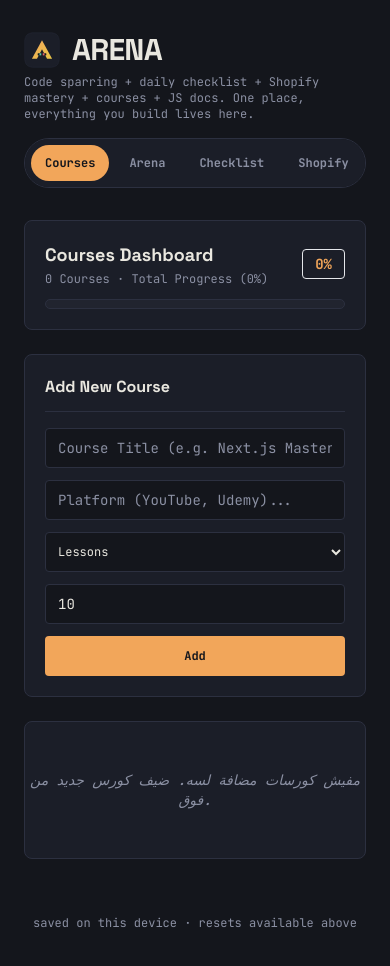
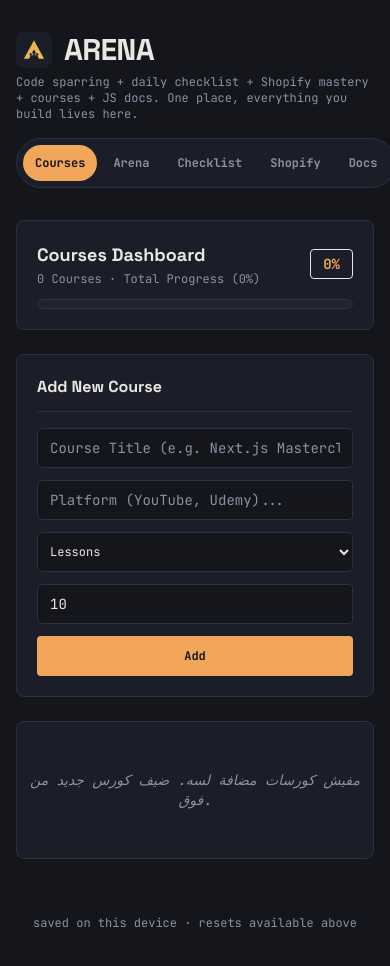
Before and after one commit to yassenahmed77/arena, a Next.js app: page / in a window 390 px wide. Shown: the top 966 px of the page. Built offline with nearby package versions, Linux system fonts and the light colour scheme.

Commit message:
Expand layout container width to 960px and hide tab scrollbars

```diff
--- a/app/globals.css
+++ b/app/globals.css
@@ -42,6 +42,15 @@ input[type="number"] {
   -moz-appearance: textfield;
 }
 
+/* Hide scrollbars globally when needed */
+.no-scrollbar::-webkit-scrollbar {
+  display: none;
+}
+.no-scrollbar {
+  -ms-overflow-style: none;
+  scrollbar-width: none;
+}
+
 /* Custom pulsing loading animation */
 @keyframes pulseDot {
   0%, 80%, 100% { opacity: 0.2; transform: scale(0.8); }
--- a/app/page.tsx
+++ b/app/page.tsx
@@ -11,10 +11,10 @@ export default function Home() {
   const [activeTab, setActiveTab] = useState<"courses" | "arena" | "checklist" | "shopify" | "docs">("courses");
 
   return (
-    <main className="max-w-[820px] mx-auto px-6 py-8 min-h-screen flex flex-col justify-between">
+    <main className="max-w-[960px] mx-auto px-4 sm:px-6 py-8 min-h-screen flex flex-col justify-between">
       <div className="space-y-6">
         {/* Top row */}
-        <header className="flex flex-col md:flex-row md:items-center justify-between gap-4 pb-2">
+        <header className="flex flex-col lg:flex-row lg:items-center justify-between gap-4 pb-2">
           <div className="flex-1 min-w-0">
             <div className="flex items-center gap-3">
               {/* ARENA Logo */}
@@ -27,16 +27,16 @@ export default function Home() {
                 ARENA
               </h1>
             </div>
-            <p className="text-xs font-mono text-text-dim mt-1.5 max-w-[500px]">
+            <p className="text-xs font-mono text-text-dim mt-1.5 max-w-[540px]">
               Code sparring + daily checklist + Shopify mastery + courses + JS docs. One place, everything you build lives here.
             </p>
           </div>
 
-          {/* Spacious Pill Tab Switcher */}
-          <nav className="inline-flex items-center gap-1.5 p-1.5 bg-panel border border-line rounded-full flex-shrink-0 self-start md:self-auto overflow-x-auto max-w-full">
+          {/* Spacious Pill Tab Switcher without any scrollbar */}
+          <nav className="inline-flex items-center gap-1 sm:gap-1.5 p-1.5 bg-panel border border-line rounded-full flex-shrink-0 self-start lg:self-auto no-scrollbar">
             <button
               onClick={() => setActiveTab("courses")}
-              className={`min-h-[36px] px-3.5 sm:px-4 py-1.5 font-mono text-xs font-bold rounded-full transition-all duration-150 ${
+              className={`min-h-[36px] px-3 sm:px-4 py-1.5 font-mono text-xs font-bold rounded-full transition-all duration-150 ${
                 activeTab === "courses"
                   ? "bg-accent text-bg"
                   : "text-text-dim hover:text-text"
@@ -46,7 +46,7 @@ export default function Home() {
             </button>
             <button
               onClick={() => setActiveTab("arena")}
-              className={`min-h-[36px] px-3.5 sm:px-4 py-1.5 font-mono text-xs font-bold rounded-full transition-all duration-150 ${
+              className={`min-h-[36px] px-3 sm:px-4 py-1.5 font-mono text-xs font-bold rounded-full transition-all duration-150 ${
                 activeTab === "arena"
                   ? "bg-accent text-bg"
                   : "text-text-dim hover:text-text"
@@ -56,7 +56,7 @@ export default function Home() {
             </button>
             <button
               onClick={() => setActiveTab("checklist")}
-              className={`min-h-[36px] px-3.5 sm:px-4 py-1.5 font-mono text-xs font-bold rounded-full transition-all duration-150 ${
+              className={`min-h-[36px] px-3 sm:px-4 py-1.5 font-mono text-xs font-bold rounded-full transition-all duration-150 ${
                 activeTab === "checklist"
                   ? "bg-accent text-bg"
                   : "text-text-dim hover:text-text"
@@ -66,7 +66,7 @@ export default function Home() {
             </button>
             <button
               onClick={() => setActiveTab("shopify")}
-              className={`min-h-[36px] px-3.5 sm:px-4 py-1.5 font-mono text-xs font-bold rounded-full transition-all duration-150 ${
+              className={`min-h-[36px] px-3 sm:px-4 py-1.5 font-mono text-xs font-bold rounded-full transition-all duration-150 ${
                 activeTab === "shopify"
                   ? "bg-accent text-bg"
                   : "text-text-dim hover:text-text"
@@ -76,7 +76,7 @@ export default function Home() {
             </button>
             <button
               onClick={() => setActiveTab("docs")}
-              className={`min-h-[36px] px-3.5 sm:px-4 py-1.5 font-mono text-xs font-bold rounded-full transition-all duration-150 ${
+              className={`min-h-[36px] px-3 sm:px-4 py-1.5 font-mono text-xs font-bold rounded-full transition-all duration-150 ${
                 activeTab === "docs"
                   ? "bg-accent text-bg"
                   : "text-text-dim hover:text-text"
```
